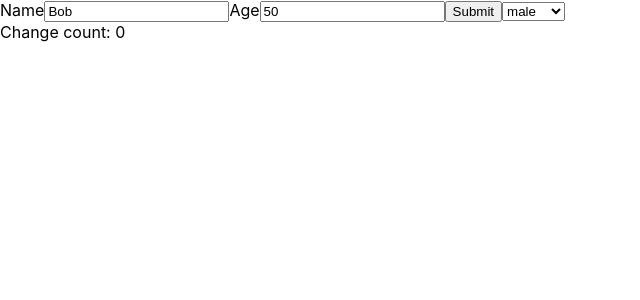
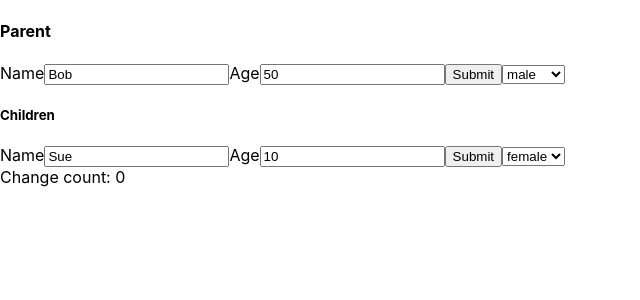
Before and after one commit to rhys-vdw/react-hookform-test, a React (Create React App) app: page / in a window 1280 px wide. Shown: the top 300 px of the page, without its empty margins (0-640 px from the left). Built offline with nearby package versions, Linux system fonts and the light colour scheme.

Commit message:
More things

```diff
--- a/src/FormTest.tsx
+++ b/src/FormTest.tsx
@@ -1,16 +1,25 @@
 import React, { useState } from "react";
-import { useForm } from "./form";
+import { form } from "./form";
 
 interface Person {
   readonly name: string;
   readonly age: number;
   readonly gender: "male" | "female" | "other";
+  readonly children: readonly Person[];
 }
 
 const person: Person = {
   name: "Bob",
   age: 50,
-  gender: "male"
+  gender: "male",
+  children: [
+    {
+      name: "Sue",
+      age: 10,
+      gender: "female",
+      children: []
+    }
+  ]
 };
 
 interface ChildProps {
@@ -18,22 +27,10 @@ interface ChildProps {
   onChange: (value: Person) => void;
 }
 
-// const Child = ({ value, onChange }: ChildProps) => {
-//   const { input } = useForm(value, onChange)
-//   return (
-//   )
-// }
-
-export const FormTest = () => {
-  const [count, setCount] = useState(0);
-  const { value, input } = useForm(person, () => {
-    setCount(count + 1);
-  });
+const PersonFields = ({ value, onChange }: ChildProps) => {
+  const { input } = form(value, onChange);
   return (
-    <form
-      action="javascript:void 0"
-      onSubmit={() => alert(JSON.stringify(value, null, 4))}
-    >
+    <>
       <label>Name</label>
       <input type="text" {...input("name")} />
       <label>Age</label>
@@ -44,6 +41,29 @@ export const FormTest = () => {
         <option value="female">female</option>
         <option value="other">other</option>
       </select>
+    </>
+  );
+};
+
+export const FormTest = () => {
+  const [count, setCount] = useState(0);
+  const [state, setState] = useState(person);
+  const onChange = (nextState: Person) => {
+    setCount(count + 1);
+    setState(nextState);
+  };
+  const { field } = form(state, setState).form("children");
+  return (
+    <form
+      action="javascript:void 0"
+      onSubmit={() => alert(JSON.stringify(state, null, 4))}
+    >
+      <h4>Parent</h4>
+      <PersonFields value={state} onChange={onChange} />
+      <h5>Children</h5>
+      {state.children.map((child, i) => (
+        <PersonFields {...field(i)} />
+      ))}
       <div>Change count: {count}</div>
     </form>
   );
--- a/src/form.ts
+++ b/src/form.ts
@@ -10,8 +10,8 @@ interface InputProps<I extends InputElement, T, K extends keyof T> {
 }
 
 interface FieldProps<T, K extends keyof T> {
-  value: T[K];
-  onChange: (value: T[K]) => void;
+  value: Readonly<T[K]>;
+  onChange: (value: Readonly<T[K]>) => void;
 }
 
 interface FormHelper<T extends {}> {
@@ -24,30 +24,17 @@ interface FormHelper<T extends {}> {
     property: K
   ): InputProps<I, T, K>;
   field<K extends keyof T>(property: K): FieldProps<T, K>;
+  form<K extends keyof T>(property: K): FormHelper<T[K]>;
 }
 
-// function formState<T extends {}>(value: T, onChange: (value: T) => void) {}
-
-export function useForm<T extends {}>(
-  initialValue: T,
-  onChange?: (value: T) => void
+export function form<T>(
+  value: Readonly<T>,
+  onChange: (value: Readonly<T>) => void
 ): FormHelper<T> {
-  // const [parentValue, setParentValue] = useState(initialValue);
-  const [value, setValue] = useState(initialValue);
-
-  // if (initialValue !== parentValue) {
-  //   setParentValue(initialValue);
-  //   setValue(value);
-  // }
-
-  const handlers = {
+  const helper: FormHelper<T> = {
     value,
     setFields(fields) {
-      const nextValue = { ...value, ...fields };
-      setValue(nextValue);
-      if (onChange !== undefined) {
-        onChange(nextValue);
-      }
+      onChange({ ...value, ...fields });
     },
 
     input(property) {
@@ -55,7 +42,7 @@ export function useForm<T extends {}>(
         name: property.toString(),
         value: value[property],
         onChange: event => {
-          handlers.setFields({ [property]: event.currentTarget.value } as any);
+          onChange({ ...value, [property]: event.currentTarget.value });
         }
       };
     },
@@ -63,10 +50,29 @@ export function useForm<T extends {}>(
     field(property) {
       return {
         value: value[property],
-        onChange: handlers.setFields
+        onChange: value => {
+          onChange({ ...value, [property]: value } as any);
+        }
       };
+    },
+
+    form(property) {
+      const { value, onChange } = helper.field(property);
+      return form(value, onChange);
     }
-  } as FormHelper<T>;
+  };
+  return helper;
+}
 
-  return handlers;
+export function useForm<T>(
+  initialValue: T,
+  onChange?: (value: T) => void
+): FormHelper<T> {
+  const [value, setValue] = useState(initialValue);
+  return form(value, value => {
+    setValue(value);
+    if (onChange !== undefined) {
+      onChange(value);
+    }
+  });
 }
```
Also changed, not shown: tsconfig.json (+2 -8 lines).
